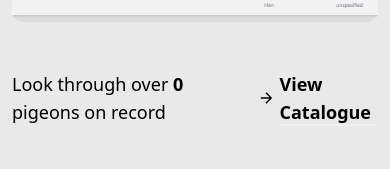
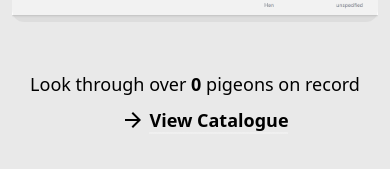
Before and after one commit to ajr-dev/web_racing_catalogue, a SvelteKit app: page / in a window 390 px wide. Shown: the part 461-630 px from the top of the page. Built offline with nearby package versions, Linux system fonts and the light colour scheme; no server answers; the database is empty.

Commit message:
mobile styling tweak

```diff
--- a/src/routes/+page.svelte
+++ b/src/routes/+page.svelte
@@ -82,7 +82,9 @@
 		</div>
 	</div>
 
-	<div class="flex flex-row text-lg w-full justify-center align-middle items-center mt-12">
+	<div
+		class="flex flex-col gap-2 md:gap-0 md:flex-row text-lg w-full justify-center align-middle items-center mt-12"
+	>
 		<span>Look through over <strong> {data.pigeonsCount} </strong> pigeons on record</span>
 		<a href="/pigeons/1/" class="flex flex-row justify-center align-middle items-center ml-5">
 			<svg
```
